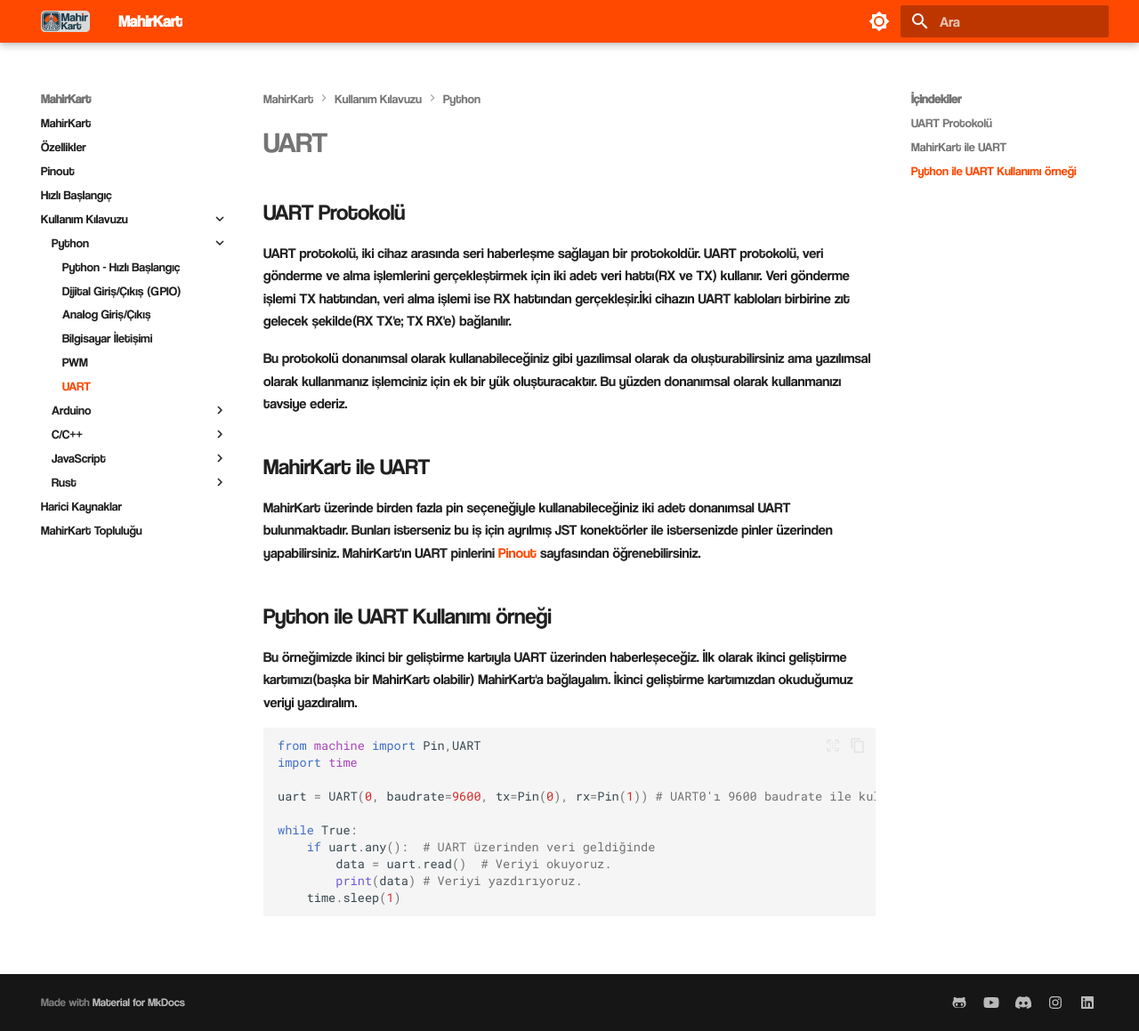
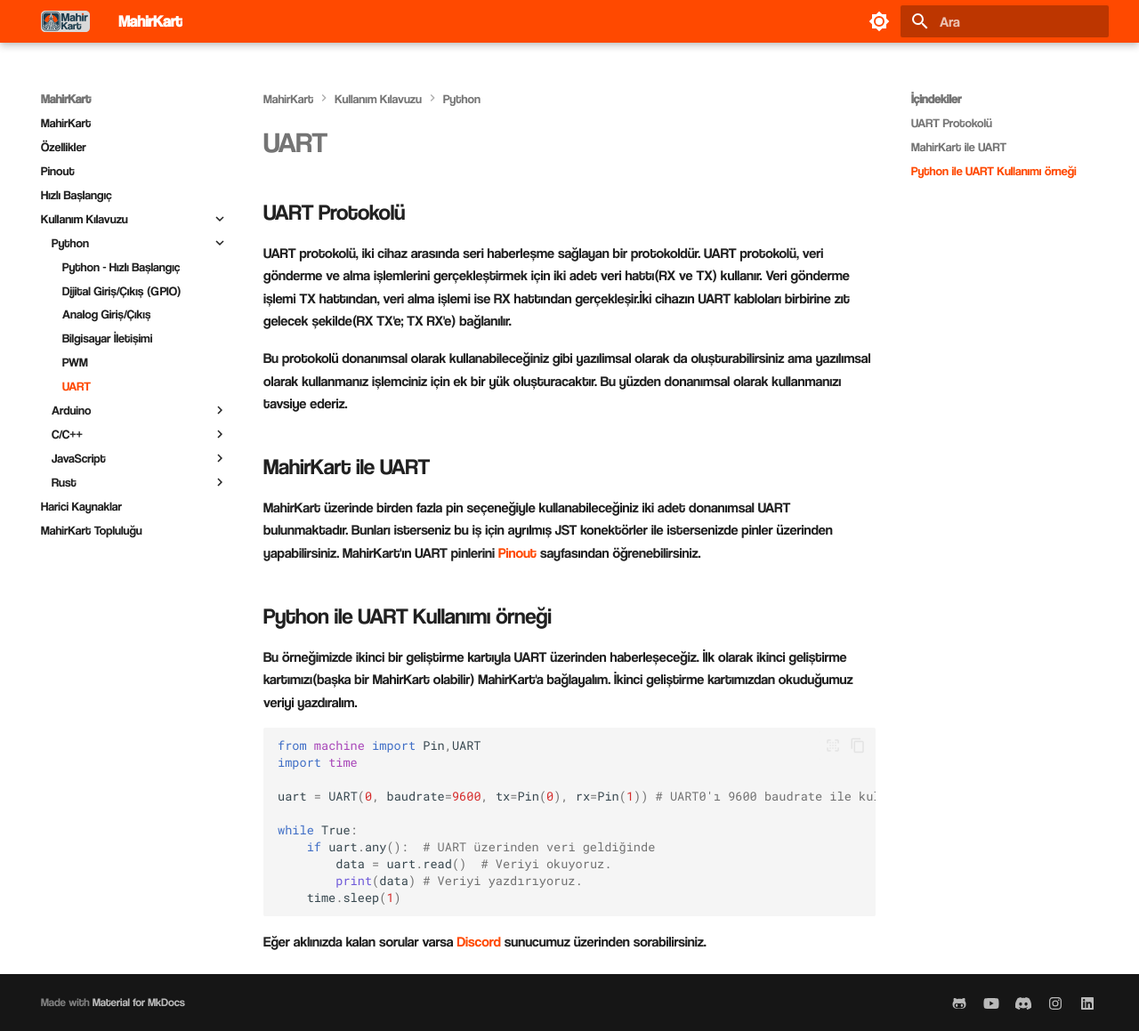
Before and after one commit to BilalAlpaslan/MahirKart-docs, an MkDocs documentation site: the page built from docs/userguide/python/uart.md, in a window 1280 px wide and 1159 px high. Shown: the whole window at 89% size. Built offline with MkDocs 1.6.1 and Material for MkDocs 9.7.7, drawn with Linux system fonts in a browser that asks for light colours; some web fonts are replaced.

Commit message:
uart update

````diff
--- a/docs/userguide/python/uart.md
+++ b/docs/userguide/python/uart.md
@@ -26,3 +26,5 @@
         print(data) # Veriyi yazdırıyoruz.
     time.sleep(1)
 ```
+
+Eğer aklınızda kalan sorular varsa [Discord](https://discord.com/invite/YVc68SrGJK) sunucumuz üzerinden sorabilirsiniz.
````
